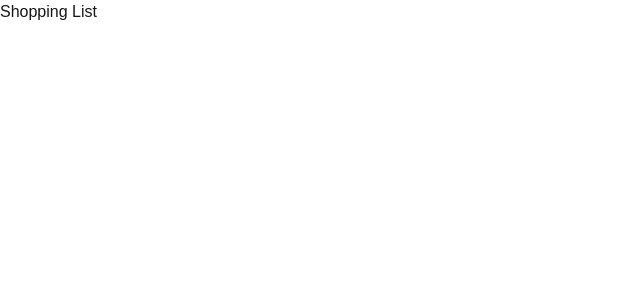
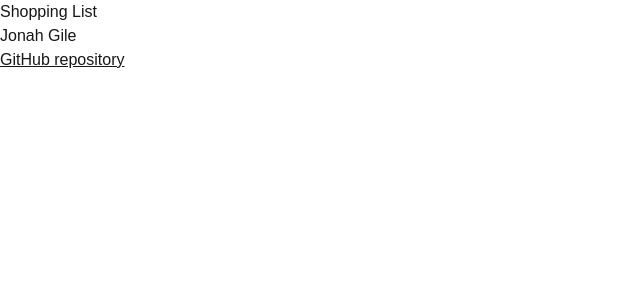
Before and after one commit to enchxnt3d/cprg306-assignments, a Next.js app: page /week-2 in a window 1280 px wide. Shown: the top 300 px of the page, without its empty margins (0-640 px from the left). Built offline with nearby package versions, Linux system fonts and the light colour scheme.

Commit message:
Rendered StudentInfo in week-2
display student information

```diff
--- a/app/page.js
+++ b/app/page.js
@@ -6,7 +6,9 @@ export default function Home() {
       <h1>CPRG306 Assignments</h1>
       <ul>
         <li>
-          <Link href="./week-2">Week 2 Assignment</Link>
+          <Link className="text-blue-600 underline" href="./week-2">
+            Week 2 Assignment
+          </Link>
         </li>
       </ul>
     </main>
--- a/app/week-2/page.js
+++ b/app/week-2/page.js
@@ -1,7 +1,10 @@
+import StudentInfo from "./student-info";
+
 export default function Page() {
   return (
     <main>
       <h1>Shopping List</h1>
+      <StudentInfo />
     </main>
   );
 }
--- a/app/week-2/student-info.js
+++ b/app/week-2/student-info.js
@@ -1,8 +1,15 @@
 import Link from "next/link";
 
-export default function studentInfo() {
-  <main>
-    <h1>Jonah Gile</h1>
-    <Link href></Link>
-  </main>;
+export default function StudentInfo() {
+  return (
+    <section>
+      <h2>Jonah Gile</h2>
+      <Link
+        href="https://github.com/enchxnt3d/cprg306-assignments"
+        className="underline"
+      >
+        GitHub repository
+      </Link>
+    </section>
+  );
 }
```
